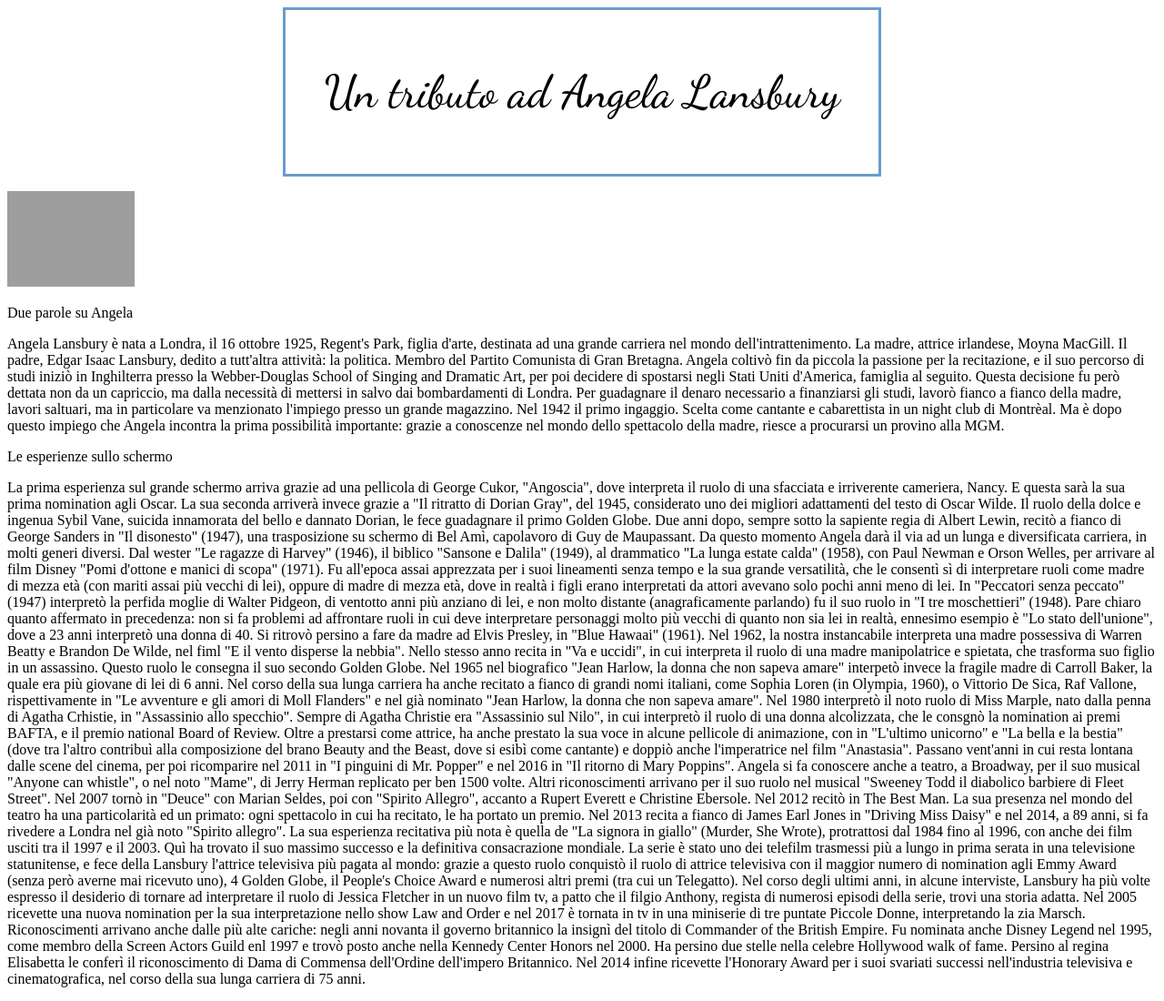
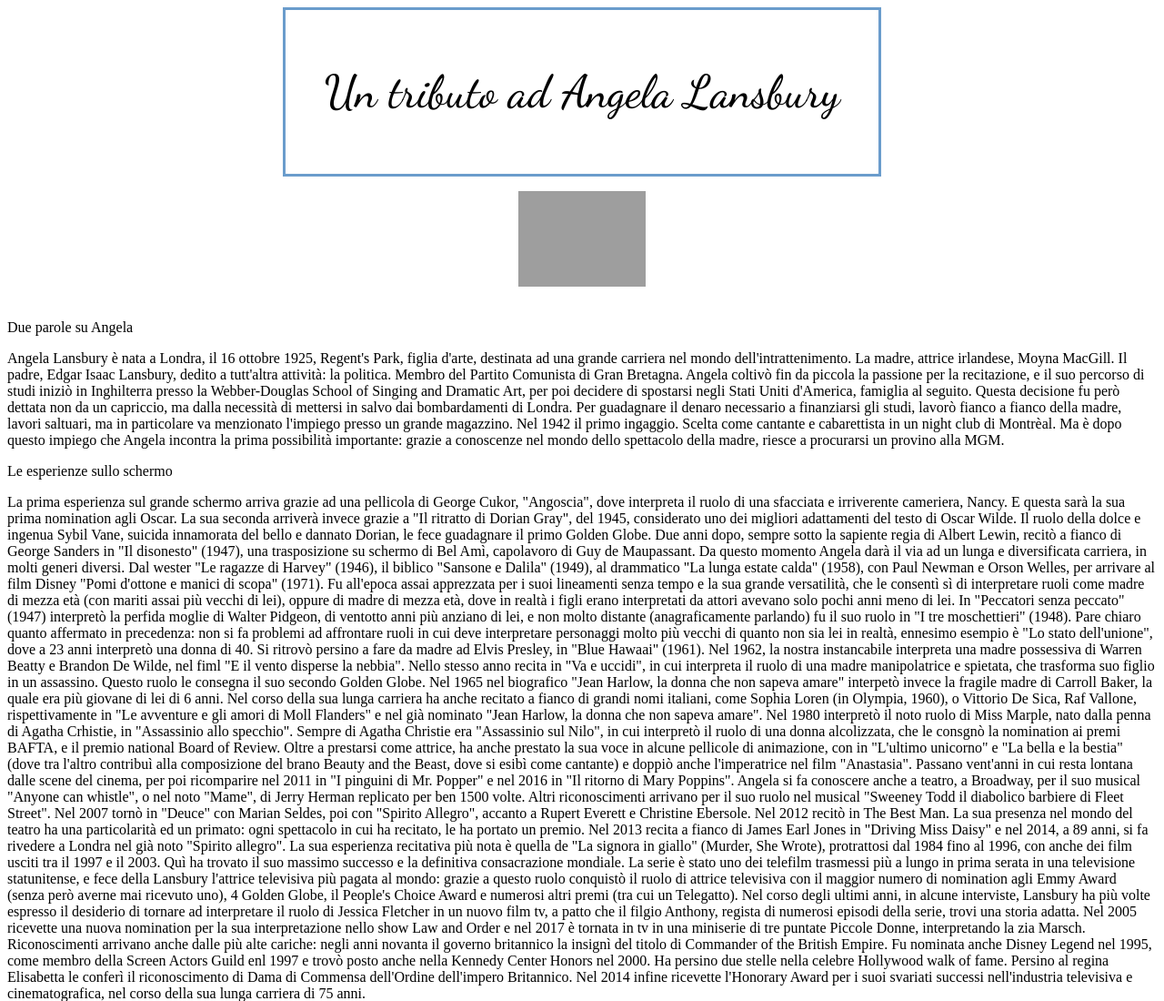
Before and after one commit to Ishtraodd/Angela-Lansbury, a website: page index.html in a window 1280 px wide. Shown: the top 1100 px of the page at 91% size. Drawn offline with Linux system fonts and the light colour scheme; grey boxes are pictures that could not be loaded.

Commit message:
Update CSS for Homepage Angela Image

```diff
--- a/css/style.css
+++ b/css/style.css
@@ -8,3 +8,16 @@
     font-size: 50px;
     text-align:center;
 }
+
+
+.site__angelaimage{
+  display: flex;
+  flex-direction: row;
+  justify-content: center;
+  align-items: center;
+}
+
+.site__angelaimage__position{
+  display: flex;
+
+}
```
